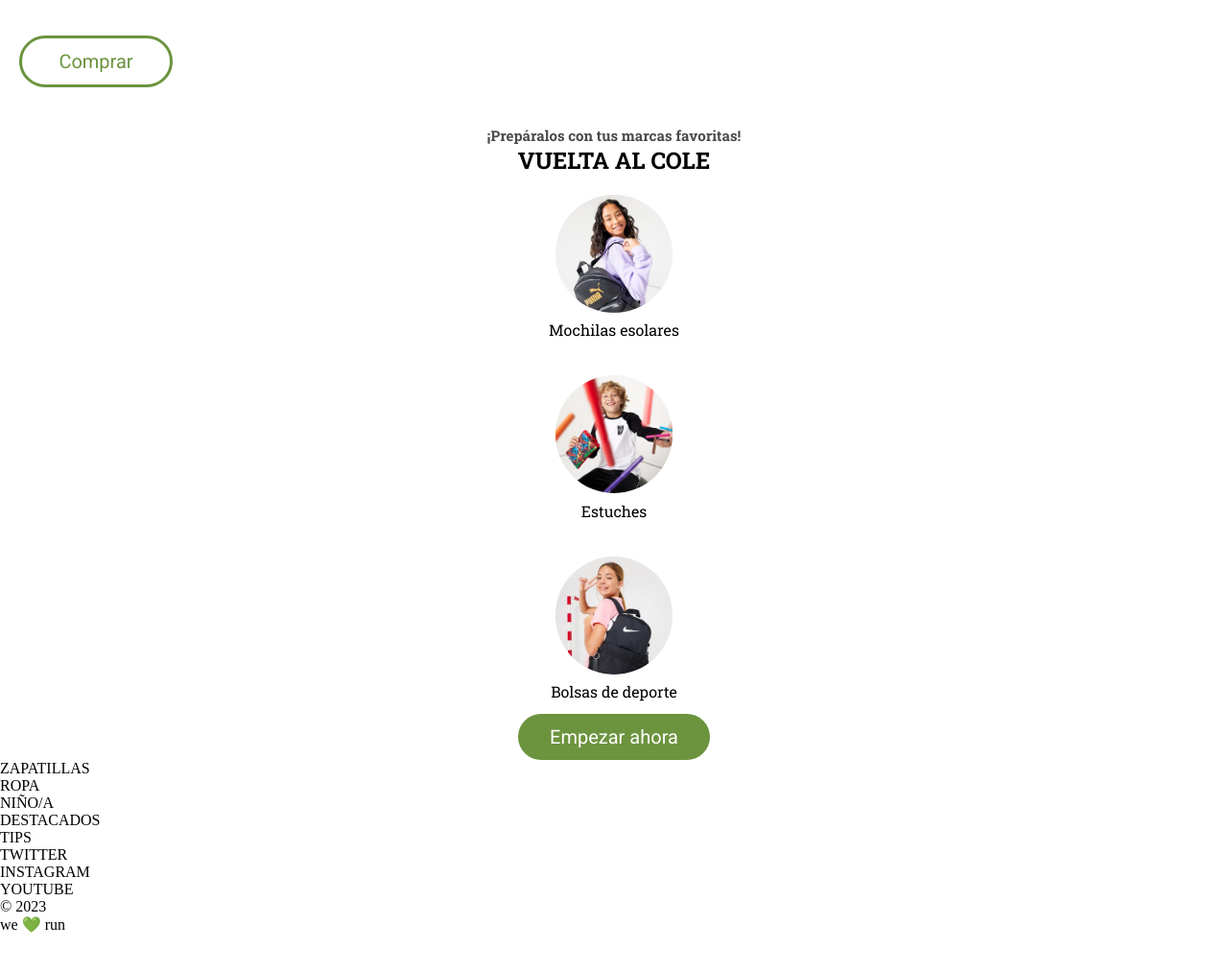
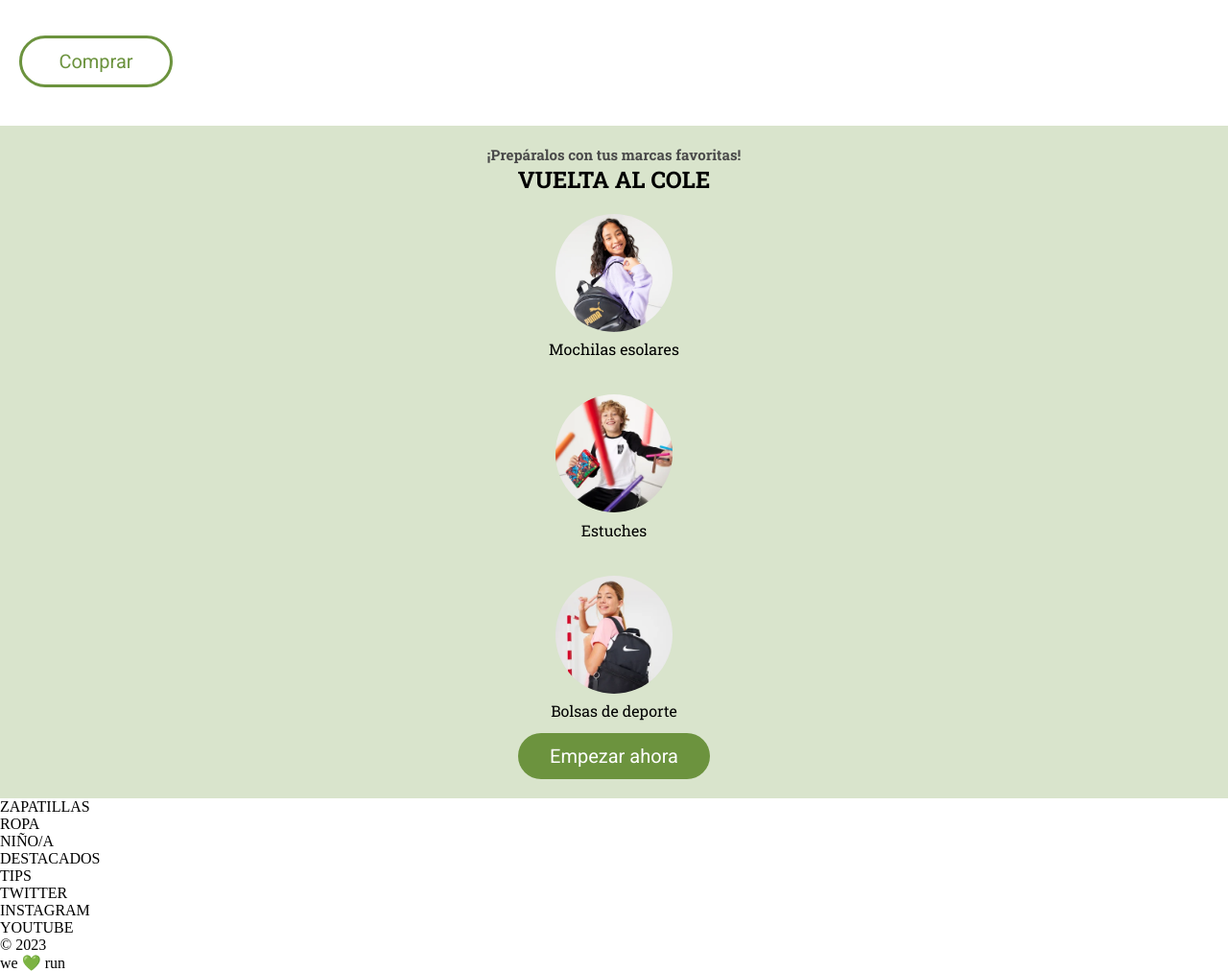
Before and after one commit to Adalab/modulo-1-evaluacion-final-LauraMartinezPerez, a website built with Vite: page src/index.html in a window 1280 px wide. Shown: the part 948-1961 px from the top of the page at 96% size. Before the commit the page ends 1921 px from the top, so only its background shows below. Built offline with nearby package versions, Linux system fonts and the light colour scheme.

Commit message:
corrigiendo aside grid

```diff
--- a/src/scss/layout/_section-aside.scss
+++ b/src/scss/layout/_section-aside.scss
@@ -1,11 +1,13 @@
 @use "../core/variables" as vars;
 
 .aside-container {
+    background-color: vars.$color-bg-aside;
     display: flex;
     flex-direction: column;
     align-items: center;
     gap: 20px;
     width: 100%;
+    padding: 20px 0;
 }
 
 .aside-text {
@@ -23,6 +25,7 @@
 }
 
 .aside-section {
+
     display: grid;
     grid-template-columns: 1fr;
     /* grid-template-rows: 80px 40px 80px 40px 80px 40px; */
```
